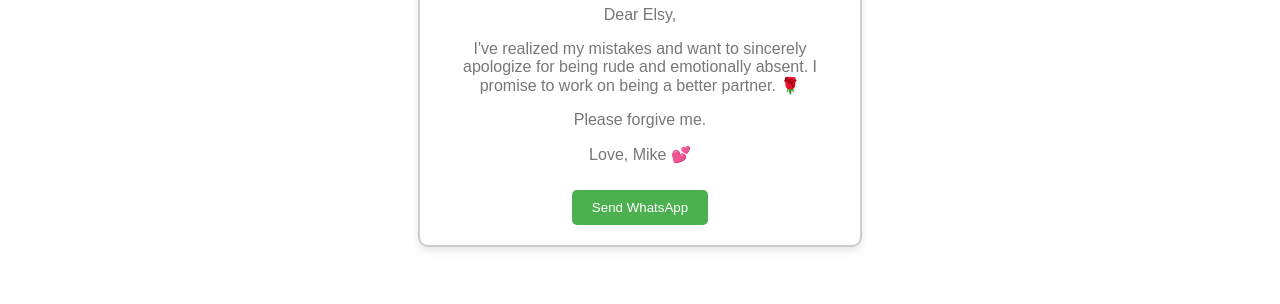
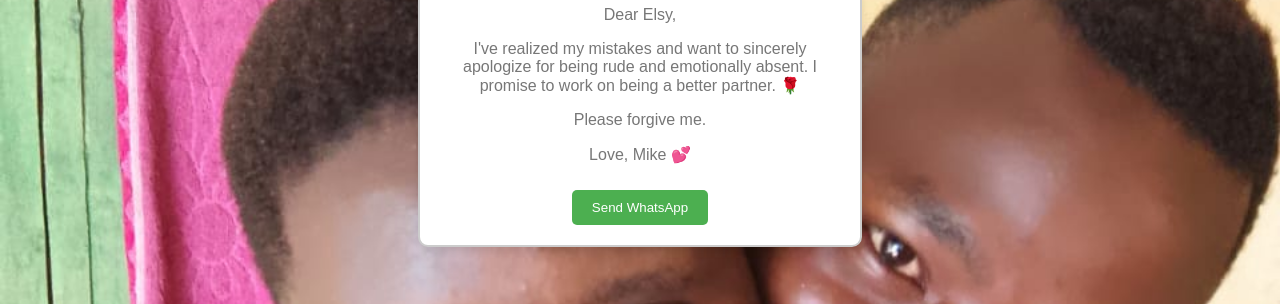
Before and after one commit to Mickie-wachira/apology, a plain HTML site: page index.html in a window 1280 px wide. Shown: the part 297-601 px from the top of the page. Drawn offline with Linux system fonts and the light colour scheme; the site is published under a folder, as on GitHub Pages, so addresses that start at the root find nothing.

Commit message:
Update index.html

```diff
--- a/index.html
+++ b/index.html
@@ -7,7 +7,7 @@
     <style>
         body {
             font-family: Arial, sans-serif;
-            background-image: url('/elsy.jpg'); /* Replace with a link to your desired background image */
+            background-image: url('./elsy.jpg'); /* Replace with a link to your desired background image */
             background-size: cover;
             margin: 0;
             display: flex;
```
